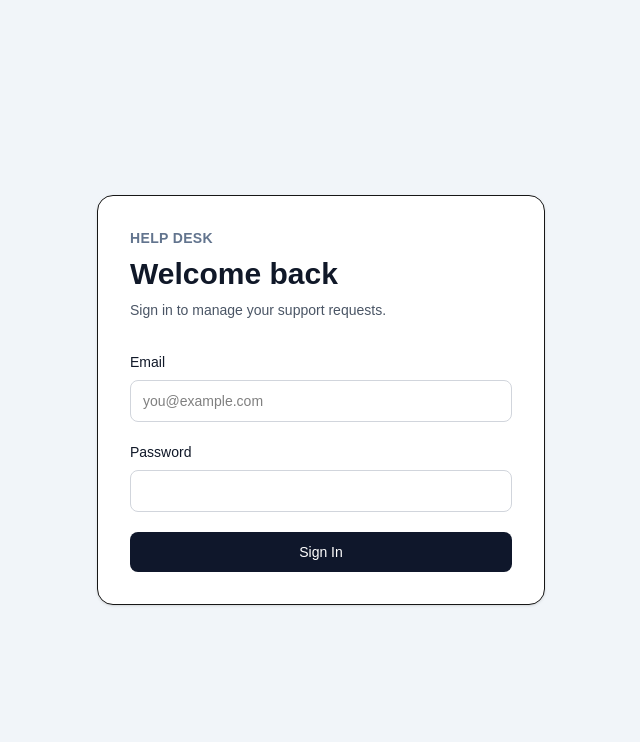
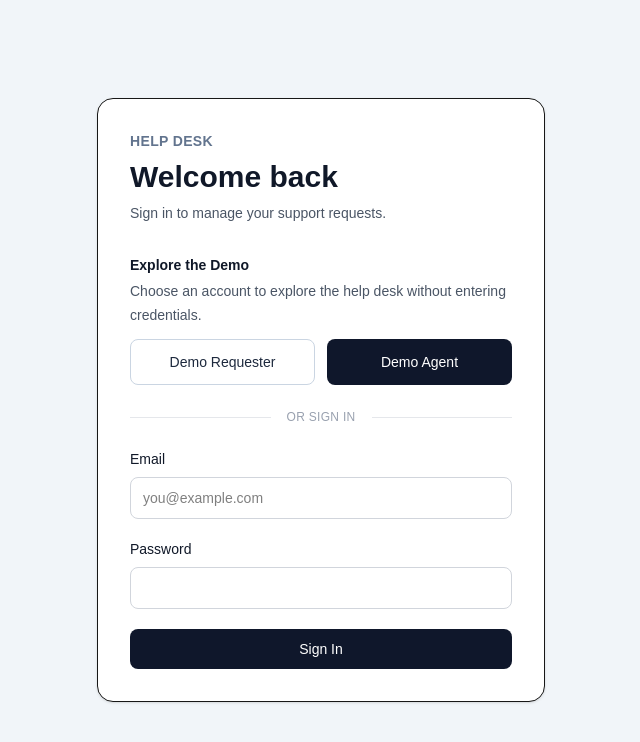
Before and after one commit to ivanjameslo/help-desk-management, a Next.js app: page /login in a window 1280 px wide. Shown: the top 742 px of the page, without its empty margins (319-959 px from the left). Built offline with nearby package versions, Linux system fonts and the light colour scheme; no server answers.

Commit message:
feat: implement demo login functionality and enhance login form

```diff
--- a/src/app/login/actions.ts
+++ b/src/app/login/actions.ts
@@ -4,15 +4,54 @@ import { AuthError } from "next-auth";
 import { z } from "zod";
 
 import { signIn } from "@/auth";
+import { UserRole } from "@/generated/prisma/enums";
+import { prisma } from "@/lib/prisma";
 
 const loginSchema = z.object({
     email: z.string().trim().email("Enter a valid email address."),
-    password: z.string().min(1, "Password is required,"),
+    password: z.string().min(1, "Password is required."),
+});
+
+const demoLoginSchema = z.object({
+    demoRole: z.enum(["requester", "agent"]),
 });
 
 export type LoginState = {
     error?: string;
 };
+
+async function signInWithCredentials(
+    email: string,
+    password: string,
+): Promise<LoginState> {
+    try {
+        await signIn("credentials", {
+            email,
+            password,
+            redirectTo: "/dashboard",
+        })
+    } catch (error) {
+        if (error instanceof AuthError) {
+            if (error.type === "CredentialsSignin") {
+                return {
+                    error: "Invalid email or password.",
+                };
+            }
+            return {
+                error: "Unable to sign in. Please try again.",
+            };
+        }
+
+        /*
+        * Successful Auth.js redirects are implemented internally
+        * by throwing a redirect response, so non-auth errors must
+        * be rethrown.
+        */
+        throw error;
+    }
+
+    return {};
+}
 
 export async function login(
     _previousState: LoginState,
@@ -30,33 +69,76 @@ export async function login(
         };
     }
 
-    try {
-        await signIn("credentials", {
-            email: validatedFields.data.email,
-            password: validatedFields.data.password,
-            redirectTo: "/dashboard",
-        })
-    } catch (error) {
-        if (error instanceof AuthError) {
-            if (error.type === "CredentialsSignin") {
+    return signInWithCredentials(
+        validatedFields.data.email,
+        validatedFields.data.password,
+    );
+}
+
+export async function demoLogin(
+    _previousState: LoginState,
+    formData: FormData,
+): Promise<LoginState> {
+    const validatedFields = demoLoginSchema.safeParse({
+        demoRole: formData.get("demoRole"),
+    });
+
+    if (!validatedFields.success) {
         return {
-                    error: "Invalid email or password."
+            error: "Select a valid demo account.",
         };
     }
 
+    const demoAccount =
+        validatedFields.data.demoRole === "agent"
+            ? {
+                email: process.env.DEMO_AGENT_EMAIL,
+                password: process.env.DEMO_AGENT_PASSWORD,
+                role: UserRole.AGENT,
+              }
+            : {
+                email: process.env.DEMO_REQUESTER_EMAIL,
+                password: process.env.DEMO_REQUESTER_PASSWORD,
+                role: UserRole.REQUESTER,
+              };
+
+    if (!demoAccount.email || !demoAccount.password) {
         return {
-                error: "Unable to sign in. Please try again.",
+            error: "Demo login is not configured.",
         };
     }
 
+    const normalizedEmail = demoAccount.email
+        .trim()
+        .toLowerCase();
+
     /*
-        * Successful Auth.js redirects are implemented internally
-        * by throwing a redirect response, so non-auth errors must
-        * be rethrown.
+    * Prevent a configuration mistake from exposing a normal,
+    * inactive, or incorrectly assigned account through one-click login.
     */
+    const validDemoUser = await prisma.user.findFirst({
+        where: {
+            email: {
+                equals: normalizedEmail,
+                mode: "insensitive",
+            },
+            role: demoAccount.role,
+            isActive: true,
+            isDemo: true,
+        },
+        select: {
+            id: true,
+        },
+    });
 
-        throw error;
+    if (!validDemoUser) {
+        return {
+            error: "The selected demo account is unavailable.",
+        };
     }
 
-    return {};
+    return signInWithCredentials(
+        normalizedEmail,
+        demoAccount.password,
+    );
 }
--- a/src/components/auth/login-form.tsx
+++ b/src/components/auth/login-form.tsx
@@ -2,18 +2,90 @@
 
 import { useActionState } from "react";
 
-import { login, type LoginState } from "@/app/login/actions";
+import {
+  demoLogin,
+  login,
+  type LoginState,
+} from "@/app/login/actions";
 
 const initialState: LoginState = {};
 
 export function LoginForm() {
-    const [state, formAction, pending ] = useActionState(
-        login,
-        initialState,
-    );
+  const [
+    loginState,
+    loginFormAction,
+    loginPending,
+  ] = useActionState(login, initialState);
+
+  const [
+    demoState,
+    demoFormAction,
+    demoPending,
+  ] = useActionState(demoLogin, initialState);
+
+  const anyPending = loginPending || demoPending;
 
   return (
-        <form action={formAction} className="space-y-5">
+    <div className="space-y-6">
+      <form action={demoFormAction} className="space-y-3">
+        <div>
+          <h2 className="text-sm font-semibold text-gray-900">
+            Explore the Demo
+          </h2>
+
+          <p className="mt-1 text-sm leading-6 text-gray-600">
+            Choose an account to explore the help desk without entering
+            credentials.
+          </p>
+        </div>
+
+        <div className="grid gap-3 sm:grid-cols-2">
+          <button
+            type="submit"
+            name="demoRole"
+            value="requester"
+            disabled={anyPending}
+            className="rounded-lg border border-slate-300 bg-white px-4 py-3 text-sm font-medium text-slate-800 transition hover:bg-slate-50 disabled:cursor-not-allowed disabled:opacity-60"
+          >
+            {demoPending
+              ? "Opening demo..."
+              : "Demo Requester"}
+          </button>
+
+          <button
+            type="submit"
+            name="demoRole"
+            value="agent"
+            disabled={anyPending}
+            className="rounded-lg bg-slate-900 px-4 py-3 text-sm font-medium text-white transition hover:bg-slate-700 disabled:cursor-not-allowed disabled:opacity-60"
+          >
+            {demoPending
+              ? "Opening demo..."
+              : "Demo Agent"}
+          </button>
+        </div>
+
+        {demoState.error && (
+          <p
+            aria-live="polite"
+            className="rounded-lg bg-red-50 px-4 py-3 text-sm text-red-700"
+          >
+            {demoState.error}
+          </p>
+        )}
+      </form>
+
+      <div className="flex items-center gap-4">
+        <div className="h-px flex-1 bg-gray-200" />
+
+        <span className="text-xs font-medium uppercase tracking-wide text-gray-400">
+          Or sign in
+        </span>
+
+        <div className="h-px flex-1 bg-gray-200" />
+      </div>
+
+      <form action={loginFormAction} className="space-y-5">
         <div>
           <label
             htmlFor="email"
@@ -29,7 +101,7 @@ export function LoginForm() {
             required
             autoComplete="email"
             placeholder="you@example.com"
-                    className="mt-2 w-full text-black rounded-lg border border-gray-300 px-3 py-2.5 text-sm outline-none focus:border-slate-700"
+            className="mt-2 w-full rounded-lg border border-gray-300 px-3 py-2.5 text-sm text-black outline-none focus:border-slate-700"
           />
         </div>
 
@@ -40,32 +112,34 @@ export function LoginForm() {
           >
             Password
           </label>
+
           <input
             id="password"
             name="password"
             type="password"
             required
             autoComplete="current-password"
-                    className="mt-2 w-full text-black rounded-lg border border-gray-300 px-3 py-2.5 text-sm outline-none focus:border-slate-700"
+            className="mt-2 w-full rounded-lg border border-gray-300 px-3 py-2.5 text-sm text-black outline-none focus:border-slate-700"
           />
         </div>
 
-            {state.error && (
+        {loginState.error && (
           <p
             aria-live="polite"
             className="rounded-lg bg-red-50 px-4 py-3 text-sm text-red-700"
           >
-                    {state.error}
+            {loginState.error}
           </p>
         )}
 
         <button
           type="submit"
-                disabled={pending}
+          disabled={anyPending}
           className="w-full rounded-lg bg-slate-900 px-4 py-2.5 text-sm font-medium text-white transition hover:bg-slate-700 disabled:cursor-not-allowed disabled:opacity-60"
         >
-                {pending ? "Signing in..." : "Sign In"}
+          {loginPending ? "Signing in..." : "Sign In"}
         </button>
       </form>
-    )
+    </div>
+  );
 }
```
Lines whose indentation alone changed are shown as unchanged.
